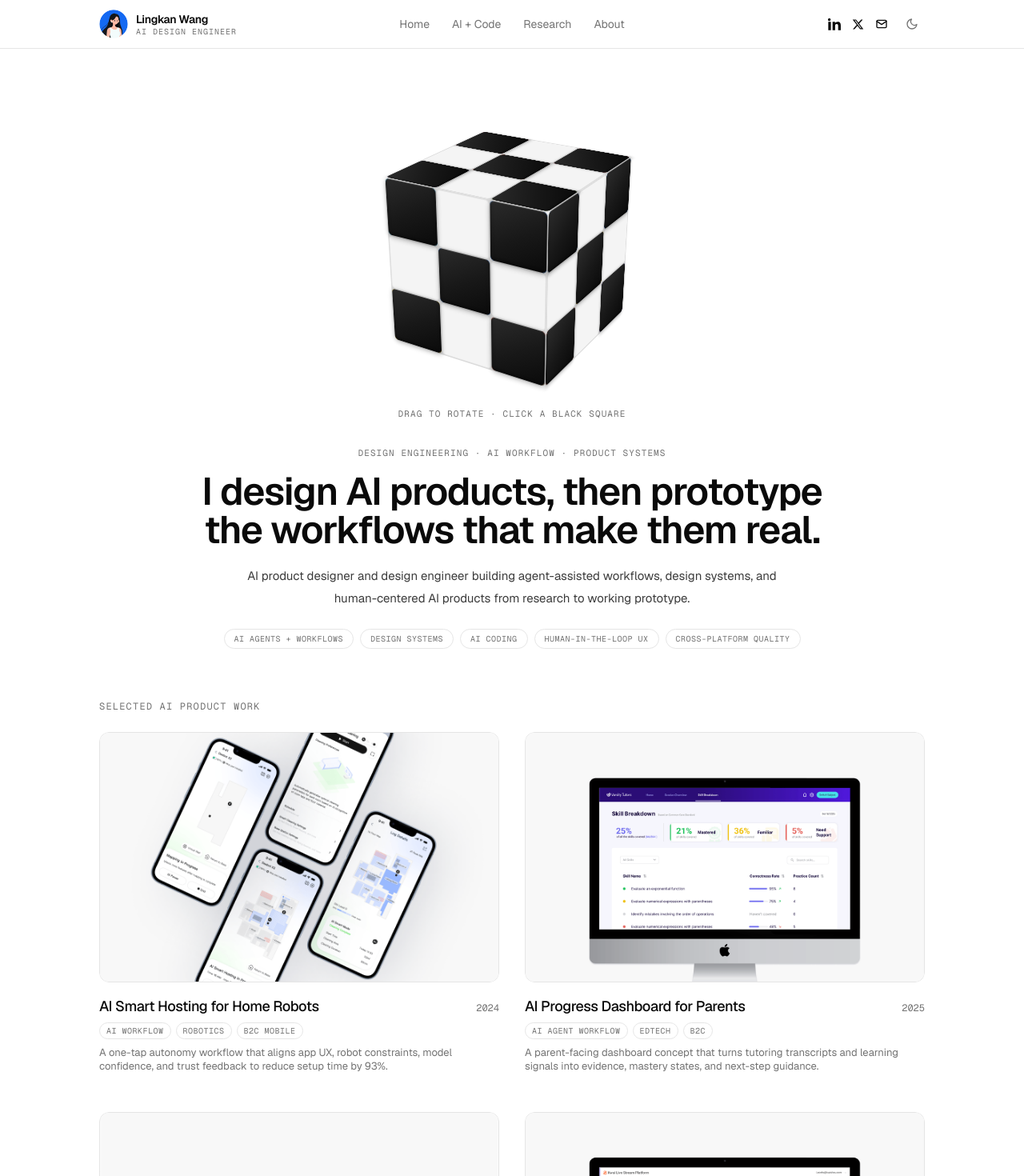
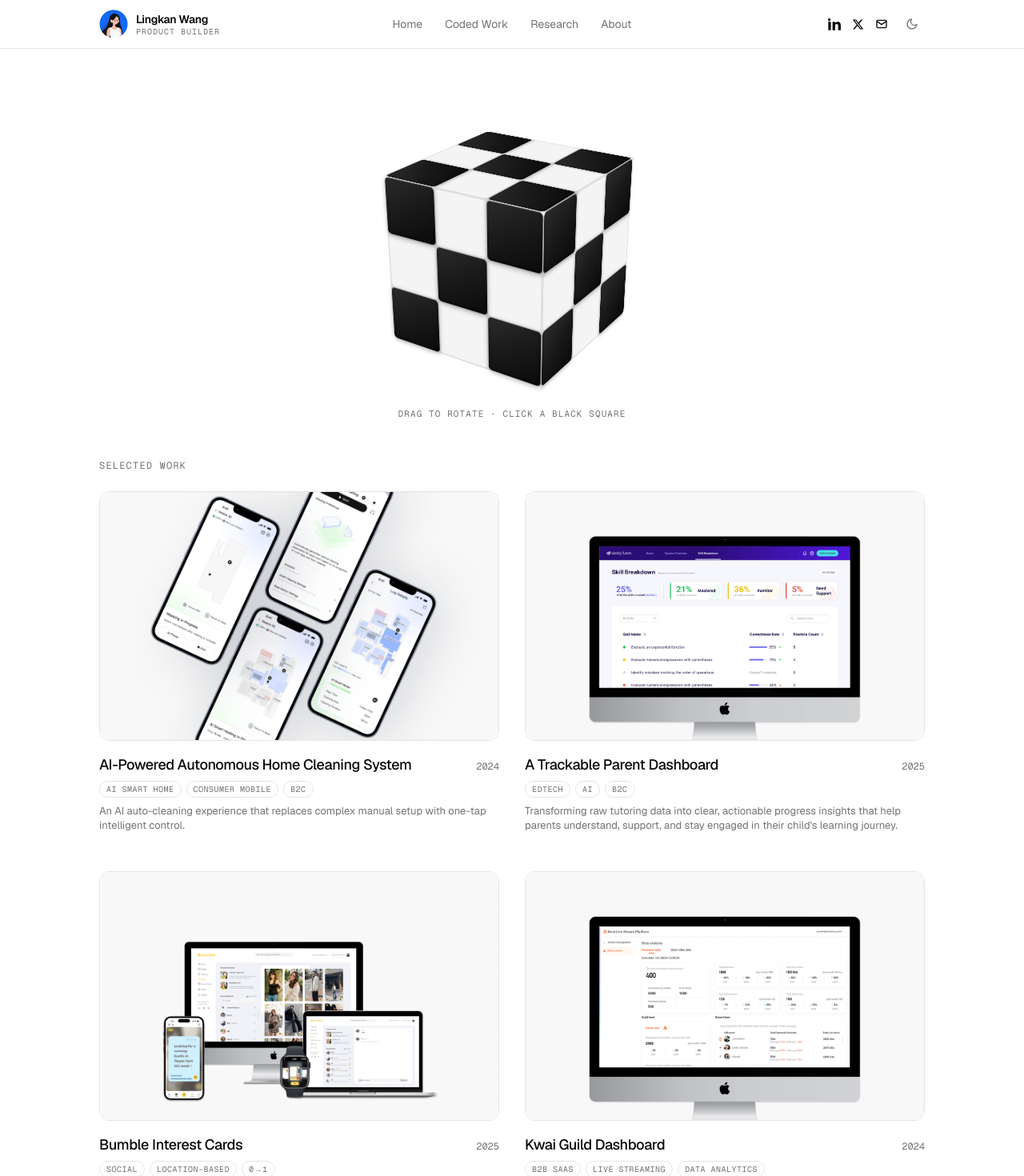
Before and after one commit to lingkan-wang/lingkan-wang.github.io, a Next.js app: page / in a window 1280 px wide. Shown: the top 1470 px of the page at 80% size. Built offline with nearby package versions, Linux system fonts and the light colour scheme.

Commit message:
style(about): keyword underline matches avatar blue (#1469f3); revert branding to Product Builder per working tree

```diff
--- a/app/coded/page.tsx
+++ b/app/coded/page.tsx
@@ -11,9 +11,9 @@ export default function CodedWorkPage() {
   return (
     <div className="mx-auto max-w-[1080px] px-6 pb-28 pt-20 sm:pt-28">
       <Reveal>
-        <h1 className="text-3xl font-semibold tracking-tight sm:text-4xl">AI + Code</h1>
+        <h1 className="text-3xl font-semibold tracking-tight sm:text-4xl">Coded Work</h1>
         <p className="mt-4 max-w-[640px] text-[15px] leading-7 text-muted">
-          Small, working prototypes I designed and built to test interaction logic, component behavior, motion, and product workflows.
+          Interactive components I design and build — live and playable right here. Have a click.
         </p>
       </Reveal>
 
--- a/app/page.tsx
+++ b/app/page.tsx
@@ -2,15 +2,6 @@ import { getAllProjects } from "@/lib/projects";
 import { CubeHero } from "@/components/cube-hero";
 import { ProjectCard, type CardItem } from "@/components/project-card";
 import { Reveal } from "@/components/reveal";
-import { site } from "@/lib/site";
-
-const focus = [
-  "AI agents + workflows",
-  "Design systems",
-  "AI coding",
-  "Human-in-the-loop UX",
-  "Cross-platform quality",
-];
 
 export default function Home() {
   const projects: CardItem[] = getAllProjects().map((p) => ({
@@ -27,23 +18,8 @@ export default function Home() {
       <CubeHero />
 
       <div className="mx-auto max-w-[1080px] px-6 pb-28">
-        <Reveal className="mx-auto mb-16 max-w-[820px] text-center">
-          <p className="font-mono text-[11px] uppercase tracking-widest text-muted">Design engineering · AI workflow · product systems</p>
-          <h1 className="mt-4 text-3xl font-semibold tracking-tight sm:text-5xl">
-            I design AI products, then prototype the workflows that make them real.
-          </h1>
-          <p className="mx-auto mt-5 max-w-[680px] text-[15px] leading-7 text-fg/80">{site.intro}</p>
-          <div className="mt-6 flex flex-wrap justify-center gap-2">
-            {focus.map((item) => (
-              <span key={item} className="rounded-full border border-border px-3 py-1 font-mono text-[10px] uppercase tracking-wider text-muted">
-                {item}
-              </span>
-            ))}
-          </div>
-        </Reveal>
-
         <Reveal className="mt-4">
-          <h2 className="mb-6 font-mono text-xs uppercase tracking-widest text-muted">Selected AI product work</h2>
+          <h2 className="mb-6 font-mono text-xs uppercase tracking-widest text-muted">Selected work</h2>
         </Reveal>
 
         <div className="grid grid-cols-1 gap-x-8 gap-y-12 sm:grid-cols-2">
--- a/components/hover-keyword.tsx
+++ b/components/hover-keyword.tsx
@@ -36,7 +36,7 @@ export function HoverKeyword({ children, href, external, emoji, logo, logoEm = 1
       onPointerEnter={() => setHover(true)}
       onPointerLeave={() => setHover(false)}
     >
-      <span className="font-medium text-fg underline decoration-accent/40 decoration-2 underline-offset-[3px] transition-colors group-hover/kw:text-accent">
+      <span className="font-medium text-fg underline decoration-[#1469f3] decoration-2 underline-offset-[3px] transition-colors group-hover/kw:text-[#1469f3]">
         {children}
       </span>
       {/* slot opens (pushes following text); content slides in from the right */}
--- a/content/work/bumble-interest-cards.mdx
+++ b/content/work/bumble-interest-cards.mdx
@@ -2,13 +2,13 @@
 title: "Bumble Interest Cards"
 slug: "bumble-interest-cards"
 year: 2025
-role: "Product Designer"
+role: "Product Builder"
 company: "Bumble"
 timeline: "5 weeks"
 platform: "iOS · Android · Web"
 tools: "Figma"
-tags: ["0→1 UX", "Social", "Conversion"]
-summary: "A location-based social feature that turns everyday activities into low-pressure discovery and places the premium upgrade at a clear user-value moment."
+tags: ["Social", "Location-Based", "0→1"]
+summary: "A location-based ‘Interest Cards’ feature for Bumble BFF & Bizz — turning everyday activities into low-pressure ways to meet, with a Premium moment that feels earned, not nagged."
 cover: "/work/covers/bumble.png"
 thumbnail: "/work/covers/bumble.png"
 order: 3
--- a/content/work/ecovacs-ai-cleaning.mdx
+++ b/content/work/ecovacs-ai-cleaning.mdx
@@ -1,11 +1,11 @@
 ---
-title: "AI Smart Hosting for Home Robots"
+title: "AI-Powered Autonomous Home Cleaning System"
 slug: "ecovacs-ai-cleaning"
 year: 2024
-role: "AI Product Designer"
+role: "Product Builder"
 company: "Ecovacs Robotics"
-tags: ["AI Workflow", "Robotics", "B2C Mobile"]
-summary: "A one-tap autonomy workflow that aligns app UX, robot constraints, model confidence, and trust feedback to reduce setup time by 93%."
+tags: ["AI Smart Home", "Consumer Mobile", "B2C"]
+summary: "An AI auto-cleaning experience that replaces complex manual setup with one-tap intelligent control."
 cover: "/work/covers/ecovacs.png"
 thumbnail: "/work/covers/ecovacs.png"
 order: 1
--- a/content/work/kwai-guild-dashboard.mdx
+++ b/content/work/kwai-guild-dashboard.mdx
@@ -2,12 +2,12 @@
 title: "Kwai Guild Dashboard"
 slug: "kwai-guild-dashboard"
 year: 2024
-role: "Product Designer"
+role: "Product Builder"
 company: "KuaiShou (Kwai)"
 platform: "PC · Web"
 tools: "Figma"
-tags: ["Data Workflow", "B2B SaaS", "Risk Alerts"]
-summary: "A decision workflow for 300+ live-streaming guild managers, turning scattered metrics into trend visibility, churn alerts, and intervention paths."
+tags: ["B2B SaaS", "Live Streaming", "Data Analytics"]
+summary: "A performance monitoring dashboard for live-streaming guild managers to spot at-risk streamers early and replicate top-performer patterns."
 cover: "/work/covers/kwai.png"
 thumbnail: "/work/covers/kwai.png"
 order: 4
--- a/content/work/taimer-ai.mdx
+++ b/content/work/taimer-ai.mdx
@@ -2,13 +2,13 @@
 title: "Taimer.ai"
 slug: "taimer-ai"
 year: 2023
-role: "Founding Product Designer"
+role: "Product Builder"
 company: "Taimer.ai"
 timeline: "7 months"
 platform: "Web"
 tools: "Figma"
-tags: ["AIGC Workflow", "Human-in-loop", "B2B2C"]
-summary: "A human-in-the-loop AIGC creation platform with model fine-tuning, generation controls, and designer review loops for client-ready renders."
+tags: ["AIGC", "B2B2C", "Interior Design"]
+summary: "An AIGC platform that pairs generative models with designer fine-tuning to turn a renovation brief into client-ready interior renders — in minutes, not weeks."
 cover: "/work/covers/taimer.png"
 thumbnail: "/work/covers/taimer.png"
 order: 5
--- a/content/work/varsity-tutors-parent-dashboard.mdx
+++ b/content/work/varsity-tutors-parent-dashboard.mdx
@@ -1,14 +1,14 @@
 ---
-title: "AI Progress Dashboard for Parents"
+title: "A Trackable Parent Dashboard"
 slug: "varsity-tutors-parent-dashboard"
 year: 2025
-role: "AI Product Designer"
+role: "Product Builder"
 company: "Varsity Tutors"
 timeline: "8 weeks"
 platform: "Web"
 tools: "Figma"
-tags: ["AI Agent Workflow", "EdTech", "B2C"]
-summary: "A parent-facing dashboard concept that turns tutoring transcripts and learning signals into evidence, mastery states, and next-step guidance."
+tags: ["EdTech", "AI", "B2C"]
+summary: "Transforming raw tutoring data into clear, actionable progress insights that help parents understand, support, and stay engaged in their child's learning journey."
 cover: "/work/covers/varsity.png"
 thumbnail: "/work/covers/varsity.png"
 order: 2
--- a/lib/about.ts
+++ b/lib/about.ts
@@ -2,18 +2,18 @@
 // photos curated from her library into public/about/. Swap freely.
 
 export const intro =
-  "Hi, I'm Lingkan — or call me Wendy. I design AI products and build the workflows, prototypes, and system logic that help teams ship them.";
+  "Hi, I'm Lingkan \u{1F44B} — or call me Wendy. A product builder who loves turning complex ideas into clean, thoughtful experiences.";
 
 export type Keyword = { word: string; href: string; external?: boolean; emoji?: string; logo?: string; logoEm?: number };
 export const bio: { heading: string; body: string; keywords?: Keyword[] }[] = [
   {
     heading: "Who I am",
-    body: "I'm an AI product designer and design engineer who likes working where ambiguity turns into systems. I use research to understand the user problem, Figma to shape the experience, and AI coding tools to turn ideas into working prototypes, agent flows, and reusable components. The throughline is simple: make complex AI feel useful, controllable, and ready for real product teams.",
+    body: "I'm a product builder who came up through digital media and design, so I sit between the creative side and the figure-it-out side. What I like most is taking something messy (a pile of data, a tangled flow, a fuzzy product goal) and shaping it into something that feels right and actually works. Alongside that, I've always done HCI research, digging into how people learn, collaborate, and interact with the things we build. That habit of taking things apart to see how they tick is pretty much why I landed in design, where systems thinking and empathy get to work on the same problem.",
     keywords: [{ word: "research", emoji: "\u{1F4C4}", href: "/research" }],
   },
   {
     heading: "Where I came from",
-    body: "I just finished my master's at Carnegie Mellon, in the HCII METALS program. Before that I designed products at Ecovacs, Kwai, and a generative-AI startup, usually as the person taking zero-to-one ideas into testable systems across B2B and B2C. The work spans smart-home automation, AI data dashboards, Varsity Tutors' progress intelligence, and AIGC creation tools.",
+    body: "I just finished my master's at Carnegie Mellon, in the HCII METALS program. Before that I designed products at Ecovacs, Kwai, and a generative-AI startup, usually as the person taking things from zero to one across both B2B and B2C, and I picked up a fair few design awards along the way. The work spanned smart-home cleaning systems and AI data dashboards. Most recently I led the UX for Varsity Tutors' parent dashboard.",
     keywords: [
       { word: "HCII", logo: "/about/logos/hcii.png", href: "https://hcii.cmu.edu/", external: true, logoEm: 2.5 },
       { word: "Ecovacs", logo: "/about/logos/ecovacs.png", href: "https://www.ecovacs.com/us", external: true },
@@ -24,7 +24,7 @@ export const bio: { heading: string; body: string; keywords?: Keyword[] }[] = [
   },
   {
     heading: "Where I'm headed",
-    body: "Right now I'm looking for a design engineering role focused on AI workflows: defining how agents, skills, tools, and design systems fit into a team's daily work. I want to keep designing from user insight, but also prototype the workflow logic, document the system clearly, and help other designers adopt AI tools with good judgment.",
+    body: "Right now I'm looking for a full-time role where I can keep doing this. The direction I'm most drawn to is design engineering: I want to design something and then build it myself, so the craft survives all the way to the real screen. I still love the early, build-it-from-scratch stage of a product, and further out I'd like to grow into leading design and bringing other designers up with me. This site is part of that. I coded it myself.",
   },
 ];
 
@@ -39,10 +39,10 @@ export type Job = {
 export const experience: Job[] = [
   {
     org: "Varsity Tutors",
-    role: "AI Product Designer",
+    role: "Product Builder",
     period: "Jan – Aug 2025",
-    blurb: "Led MVP design for an AI-assisted parent dashboard that turns tutoring-session data into progress evidence and next-step recommendations.",
-    tags: ["AI Workflow", "EdTech", "MVP"],
+    blurb: "Led 0→1 design of a parent-facing learning dashboard from 100+ surveys and interviews; iterated through build–measure–learn cycles.",
+    tags: ["EdTech", "0→1", "User Insights"],
   },
   {
     org: "Carnegie Mellon University",
@@ -53,24 +53,24 @@ export const experience: Job[] = [
   },
   {
     org: "KuaiShou (Kwai)",
-    role: "Product Designer",
+    role: "Product Builder",
     period: "May – Aug 2024",
-    blurb: "Designed a decision workflow for 300+ global guilds, turning scattered live-streaming metrics into risk alerts and action-ready dashboards.",
-    tags: ["Data System", "Workflow", "Growth"],
+    blurb: "Designed a B2B growth-intelligence platform for 300+ global guilds, improving data visibility and decision efficiency.",
+    tags: ["B2B", "Data Platform", "Growth"],
   },
   {
     org: "Ecovacs Robotics",
-    role: "AI Product Designer",
+    role: "Product Builder",
     period: "Mar – May 2024",
-    blurb: "Designed AI Smart Hosting and real-time robot feedback, aligning mobile UX with model confidence, hardware constraints, and trust cues.",
-    tags: ["B2C AI", "Robotics", "System Logic"],
+    blurb: "Designed AI Smart Hosting and real-time feedback systems, simplifying complex automation into intuitive user experiences.",
+    tags: ["B2C", "Smart Home", "AI Product"],
   },
   {
     org: "Taimer.ai",
-    role: "Founding Product Designer",
+    role: "Product Builder",
     period: "Feb – Sep 2023",
-    blurb: "Built a human-in-the-loop AIGC interior-design platform with model fine-tuning flows, generation controls, and designer review loops.",
-    tags: ["AIGC", "Human-in-loop", "0→1"],
+    blurb: "Built a 0→1 AIGC interior-design product across web and mobile, defining strategy, UX, and monetization.",
+    tags: ["0→1", "AIGC", "Consumer"],
   },
 ];
 
@@ -79,7 +79,7 @@ export const languages = [
   { flag: "\u{1F1FA}\u{1F1F8}", name: "English", level: "Fluent" },
 ];
 
-export const now = "Recently graduated from CMU — focused on AI design engineering and agent-assisted product workflows.";
+export const now = "Recently graduated from CMU — open to product design & design-engineering roles.";
 export const location = "United States";
 
 // Spotify: "Liked Songs" (/collection/tracks) is private and can't be embedded for
@@ -104,7 +104,7 @@ export const wechat = {
 export const xCard = {
   handle: "@WangLingkan",
   // matches the real X profile
-  bio: "AI Design Engineer ✦ designing and coding product workflows",
+  bio: "Product Builder ✦ build something interesting",
   meta: "📍 San Jose · joined Nov 2022",
   cta: "Follow on X",
 };
--- a/lib/coded.ts
+++ b/lib/coded.ts
@@ -17,8 +17,8 @@ export const codedWork: CodedWork[] = [
     slug: "toast-sonner",
     title: "Toast — a Sonner recreation",
     blurb:
-      "A coded component study focused on interaction fidelity: stacking logic, hover-to-expand behavior, swipe-to-dismiss, promise states, and action feedback with zero dependencies.",
-    tags: ["AI Coding", "Interaction Spec", "Component Logic"],
+      "A faithful vanilla HTML/CSS/JS recreation of Sonner — stacking toasts, hover-to-expand, swipe-to-dismiss, plus promise & action toasts. Zero dependencies.",
+    tags: ["Vanilla JS", "Animation", "Toast"],
     year: 2026,
     live: "https://lingkan-wang.github.io/toast_component/",
     offset: 150,
@@ -27,8 +27,8 @@ export const codedWork: CodedWork[] = [
     slug: "feedback-popover",
     title: "Feedback — morphing popover + confetti",
     blurb:
-      "A live prototype for a compact feedback workflow, using motion and state transitions to make submit, success, and recovery moments feel clear.",
-    tags: ["Prototype", "Workflow UX", "Motion"],
+      "A feedback button that morphs into a popover and celebrates with a confetti burst on submit. Spring-based layout animation.",
+    tags: ["Popover", "Morph", "Confetti"],
     year: 2026,
     live: "https://lingkan-wang.github.io/feedback-popover/",
     offset: 0,
--- a/lib/site.ts
+++ b/lib/site.ts
@@ -1,9 +1,9 @@
 export const site = {
   name: "Lingkan Wang",
   shortName: "Wang",
-  role: "AI Design Engineer",
+  role: "Product Builder",
   intro:
-    "AI product designer and design engineer building agent-assisted workflows, design systems, and human-centered AI products from research to working prototype.",
+    "Product builder with 3 years of experience building AI-powered B2C products. I believe great products come from understanding users and turning insights into action.",
   previously: ["CMU HCII", "Ecovacs Robotics", "KuaiShou (Kwai)", "Varsity Tutors"],
   email: "wanglingkan614@gmail.com",
   links: {
@@ -14,7 +14,7 @@ export const site = {
   },
   nav: [
     { label: "Home", href: "/" },
-    { label: "AI + Code", href: "/coded" },
+    { label: "Coded Work", href: "/coded" },
     { label: "Research", href: "/research" },
     { label: "About", href: "/about" },
   ],
--- a/lib/work/ecovacs.ts
+++ b/lib/work/ecovacs.ts
@@ -23,7 +23,7 @@ export const ecovacs = {
     image: `${IMG}/hero.webp`,
     imageAlt: "Four DEEBOT X2 app screens — mapping, AI Smart Hosting, logs, and Lab features",
     meta: [
-      { label: "Role", items: ["AI Product Designer"] },
+      { label: "Role", items: ["Product Builder"] },
       {
         label: "Team",
         items: ["Product Design", "Software Eng", "Machine Learning", "Hardware R&D", "Product Mgmt"],
@@ -31,12 +31,12 @@ export const ecovacs = {
       {
         label: "Skills",
         items: [
-          "AI Workflow Design",
+          "Product Strategy",
           "Research Synthesis",
           "Interaction Design",
           "System Logic",
-          "Design-to-Engineering Handoff",
           "Cross-functional",
+          "Prototyping",
         ],
       },
       { label: "Timeline", items: ["May–Aug 2024", "12 weeks"] },
@@ -55,7 +55,7 @@ export const ecovacs = {
       { value: 33, suffix: "%", label: "of runs failed to avoid high-risk obstacles in pet-home tests" },
     ] as Stat[],
     ownership: [
-      "Defined success metrics, AI behavior guardrails, and one shared product contract",
+      "Defined success metrics + guardrails and aligned teams on one “product contract”",
       "Turned usability findings into a prioritized roadmap, MVP scope, and acceptance criteria",
       "Partnered with Robotics/ML/Eng to align UI with real robot constraints, model confidence, and failure modes",
       "Shipped an Autopilot system that cut configuration without sacrificing safety or cleaning quality",
```
